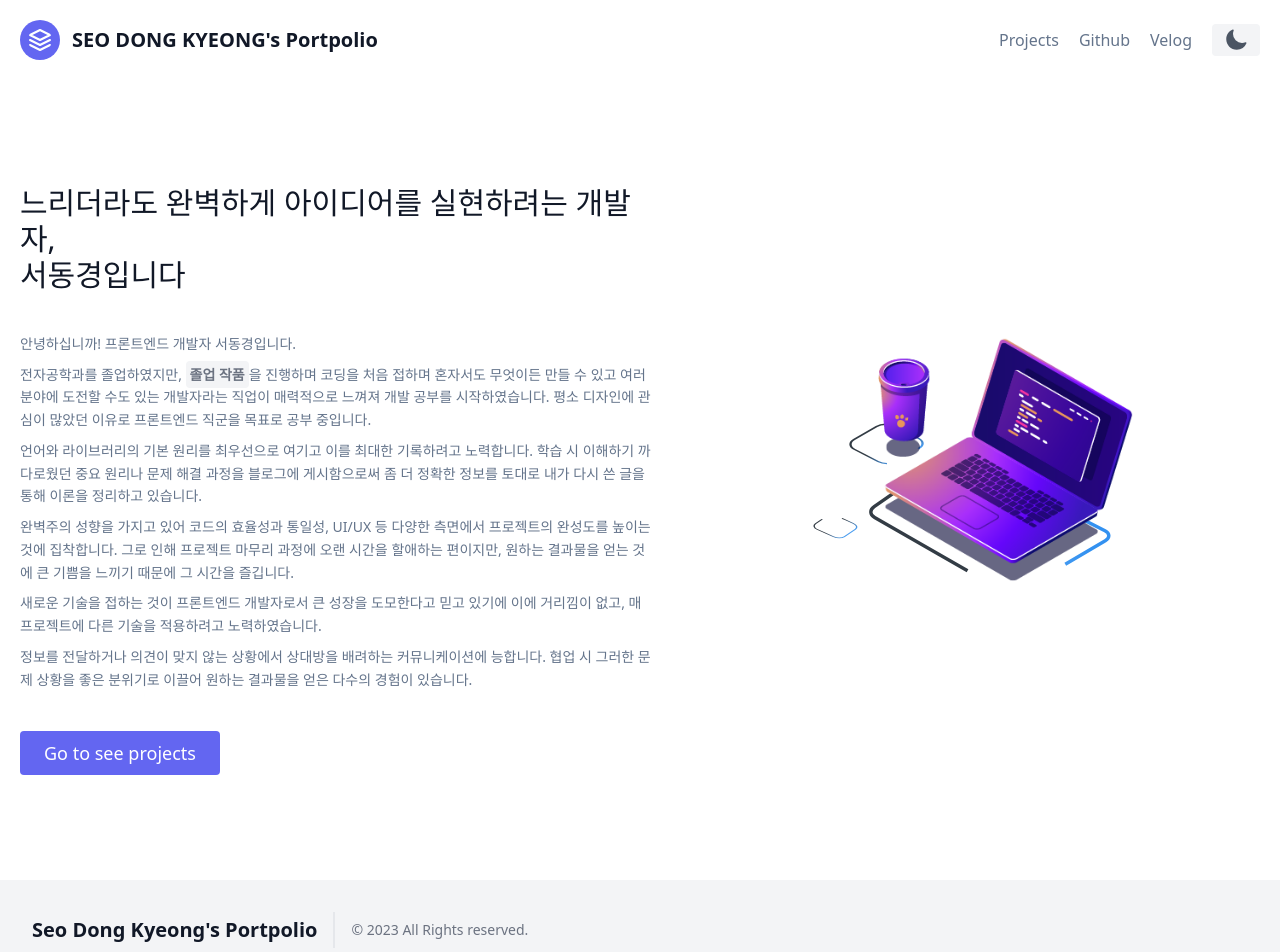
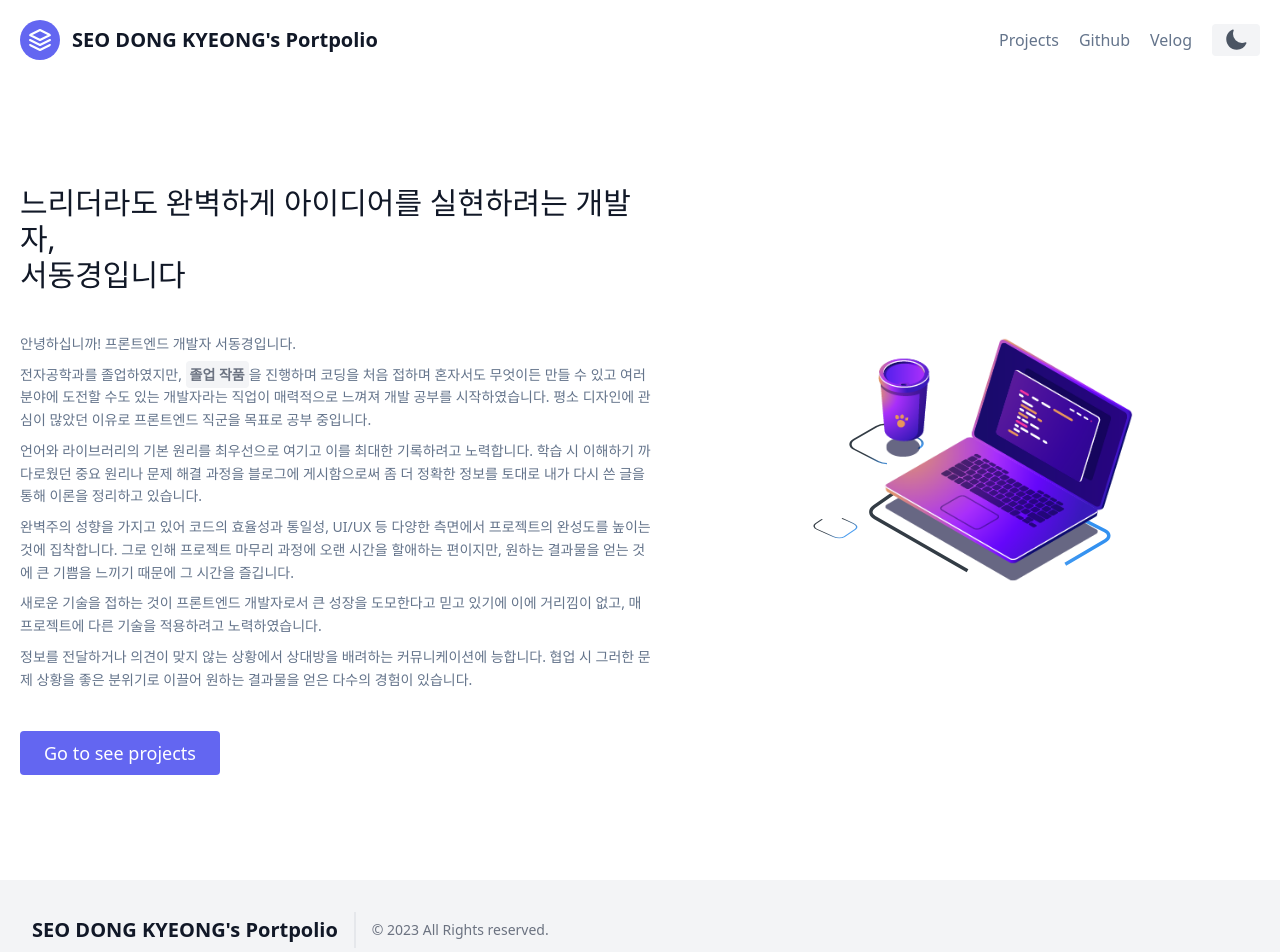
Before and after one commit to ehhdrud/next-portpolio, a Next.js app: page / in a window 1280 px wide. Shown: the top 952 px of the page. Built offline with nearby package versions, Linux system fonts and the light colour scheme.

Commit message:
Footer 수정

```diff
--- a/app/components/Footer.js
+++ b/app/components/Footer.js
@@ -8,7 +8,7 @@ export default function Footer() {
                     href="/"
                     className="flex title-font font-medium items-center md:justify-start justify-center text-gray-900"
                 >
-                    <span className="ml-3 text-xl font-bold">Seo Dong Kyeong&apos;s Portpolio</span>
+                    <span className="ml-3 text-xl font-bold">SEO DONG KYEONG&apos;s Portpolio</span>
                 </Link>
                 <p className="text-sm text-gray-500 sm:ml-4 sm:pl-4 sm:border-l-2 sm:border-gray-200 sm:py-2 sm:mt-0 mt-4">
                     © 2023 All Rights reserved.
```
